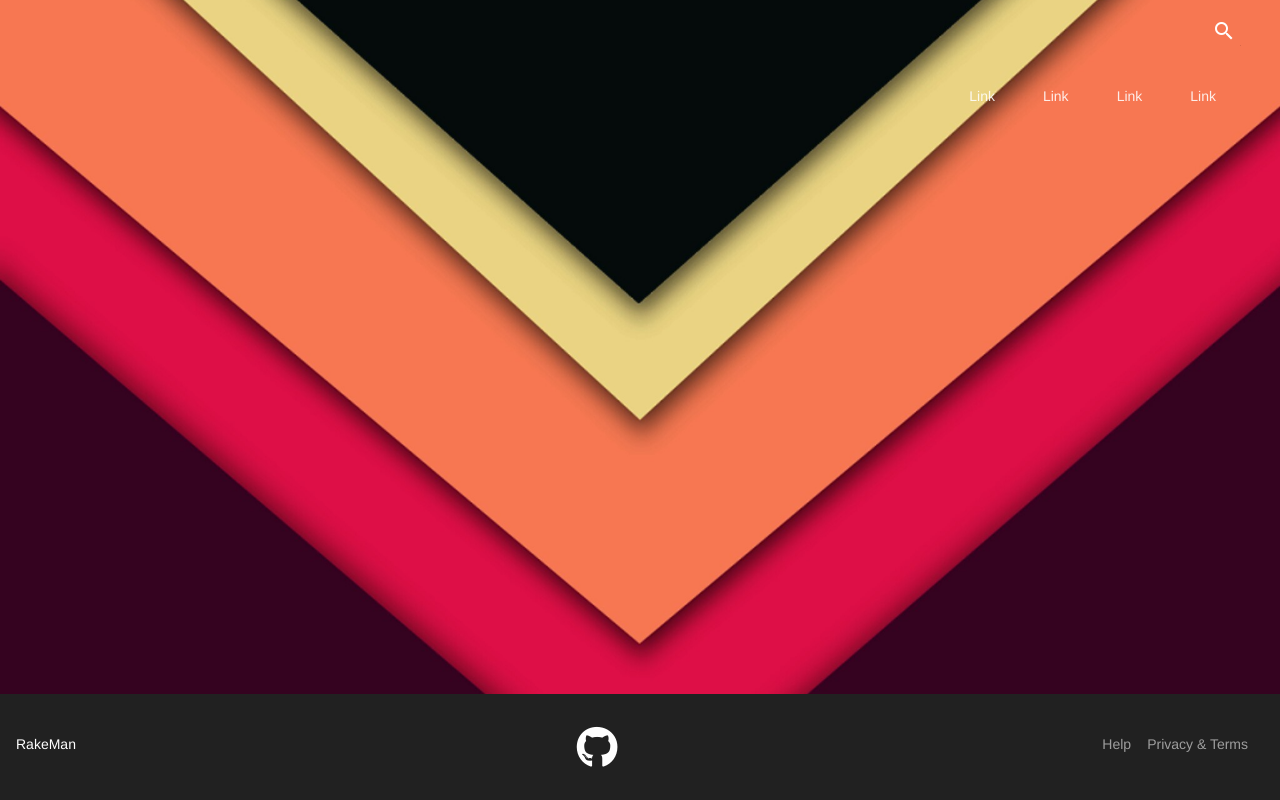
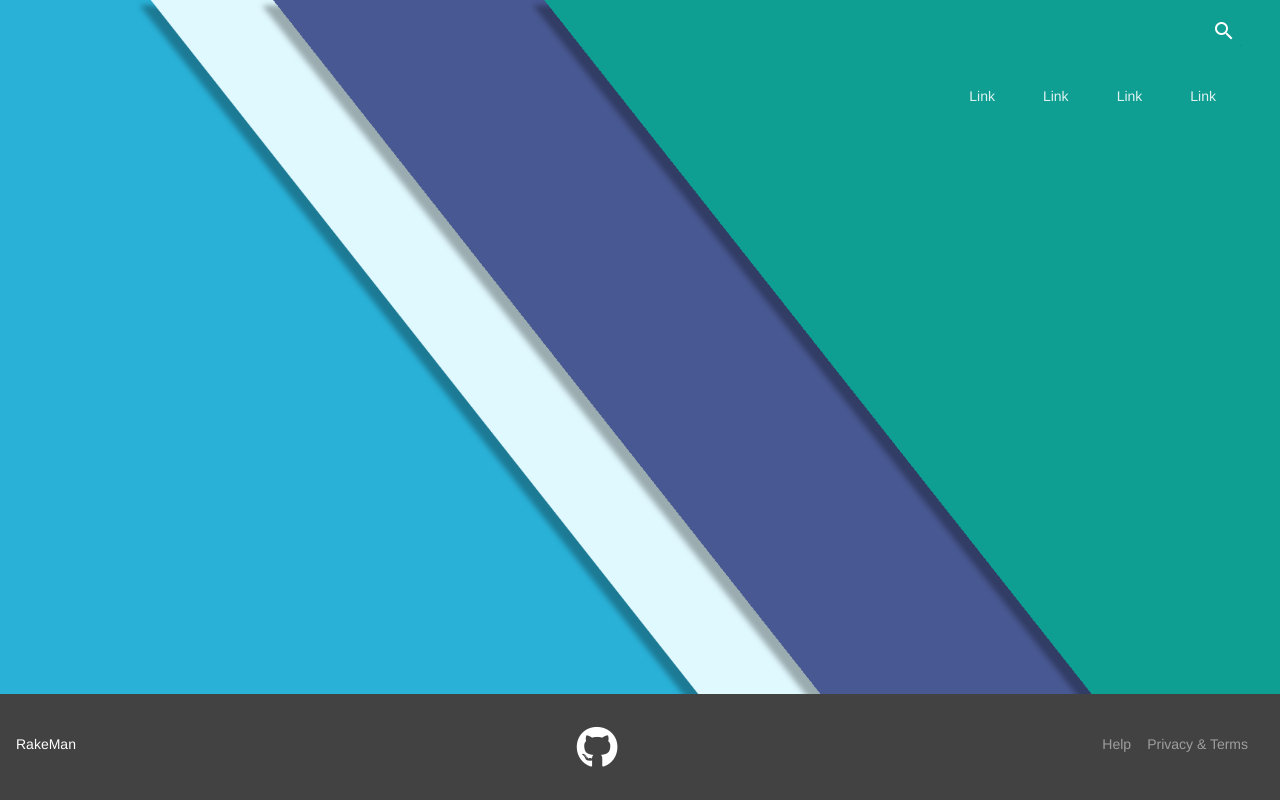
Before and after one commit to limoiie/rakeman, a Django app: page / in a window 1280 px wide. Run offline with Django 3.2, Linux system fonts and the light colour scheme; some libraries are stand-ins or nearby versions.

Commit message:
<refactor>(ui): Refactor looks of index page

```diff
--- a/rake/templates/rake/base.html
+++ b/rake/templates/rake/base.html
@@ -18,7 +18,7 @@
     <!-- Uses a transparent header that draws on top of the layout's background -->
     <style>
         .demo-layout-transparent {
-            background: url('{% static 'rake/imgs/background2.jpg' %}') center / cover;
+            background: url('{% static 'rake/imgs/background.jpg' %}') center / cover;
         }
 
         {# The color of text in header or drawer should be color since the background is dark #}
@@ -84,7 +84,7 @@
 
     {% block footer %}
         {# base footer #}
-        <footer class="mdl-mini-footer mdl-color--grey-900">
+        <footer class="mdl-mini-footer">
             <div class="mdl-mini-footer__left-section">
                 <div class="mdl-logo">RakeMan</div>
             </div>
```
